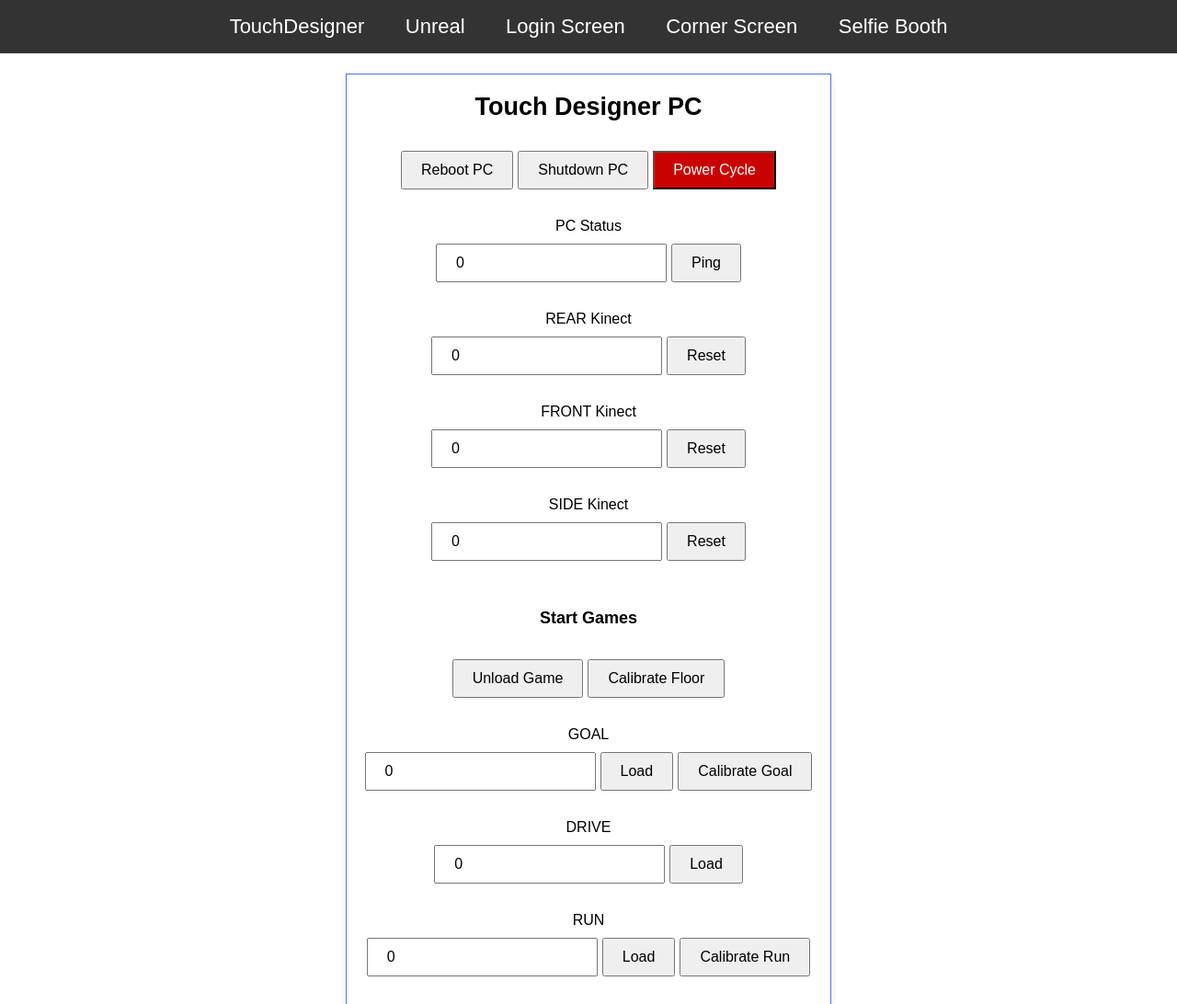
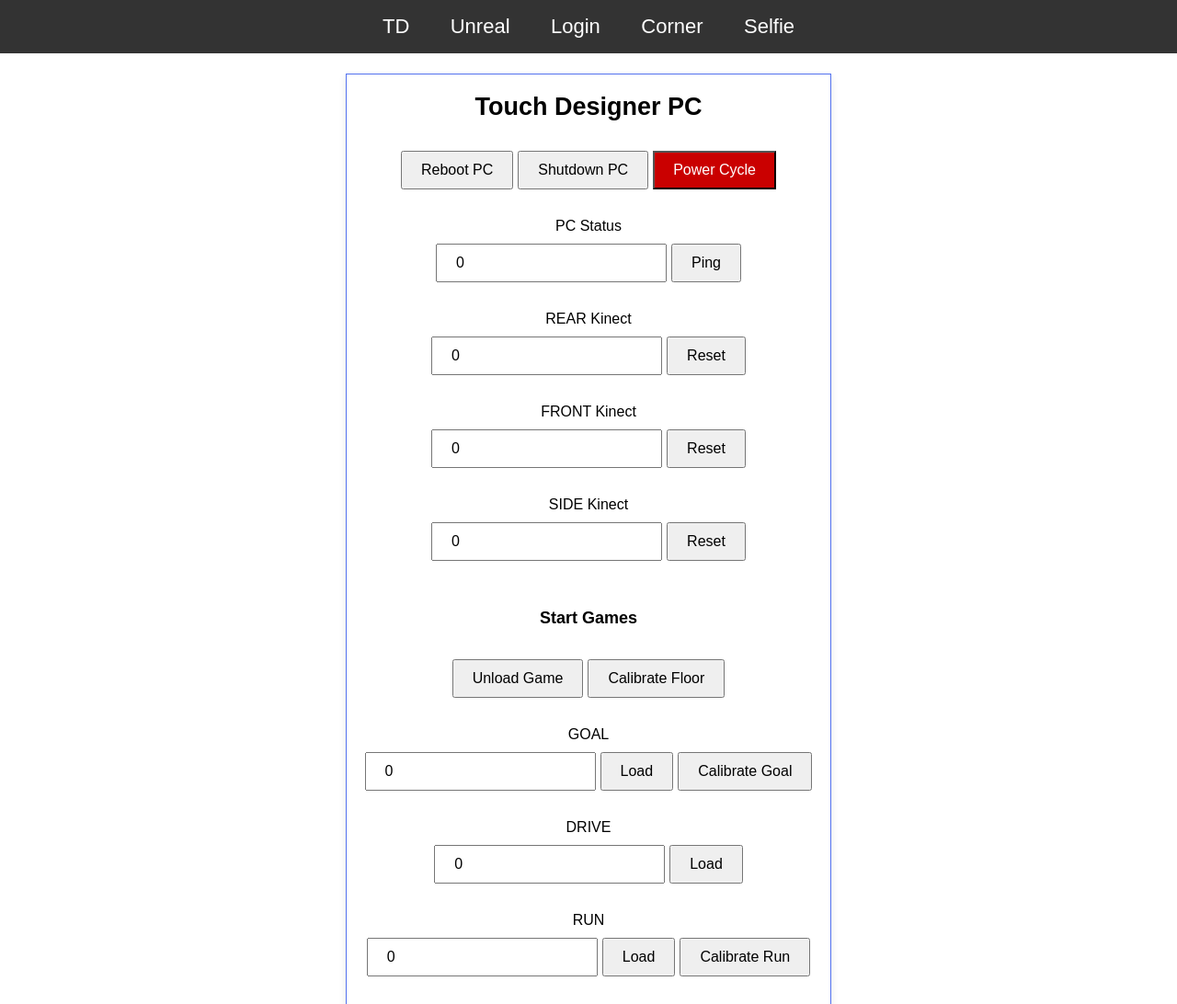
Before and after one commit to Rami-Aldahir/ws_controller, a plain HTML site: page PC Controls/index.html in a window 1280 px wide. Shown: the top 1092 px of the page at 92% size. Drawn offline with Linux system fonts and the light colour scheme.

Commit message:
Add files via upload

```diff
--- a/PC Controls/index.html
+++ b/PC Controls/index.html
@@ -12,11 +12,11 @@
 <body>
     <!-- Navbar section -->
     <div class="navbar">
-        <a href="#pc_one">TouchDesigner</a>
+        <a href="#pc_one">TD</a>
         <a href="#pc_two">Unreal</a>
-        <a href="#pc_three">Login Screen</a>
-        <a href="#pc_four">Corner Screen</a>
-        <a href="#pc_five">Selfie Booth</a>
+        <a href="#pc_three">Login</a>
+        <a href="#pc_four">Corner</a>
+        <a href="#pc_five">Selfie</a>
     </div>
 
     <!-- PC1 section -->
```
